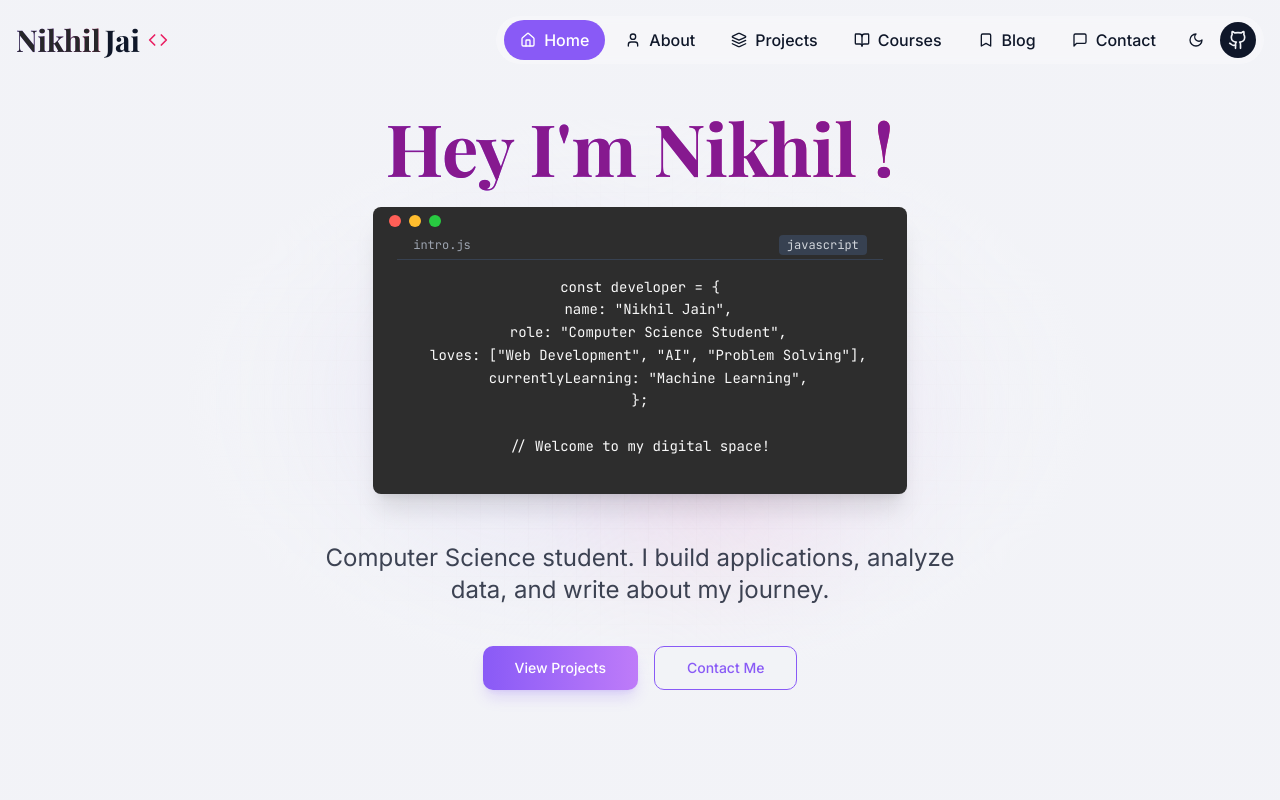
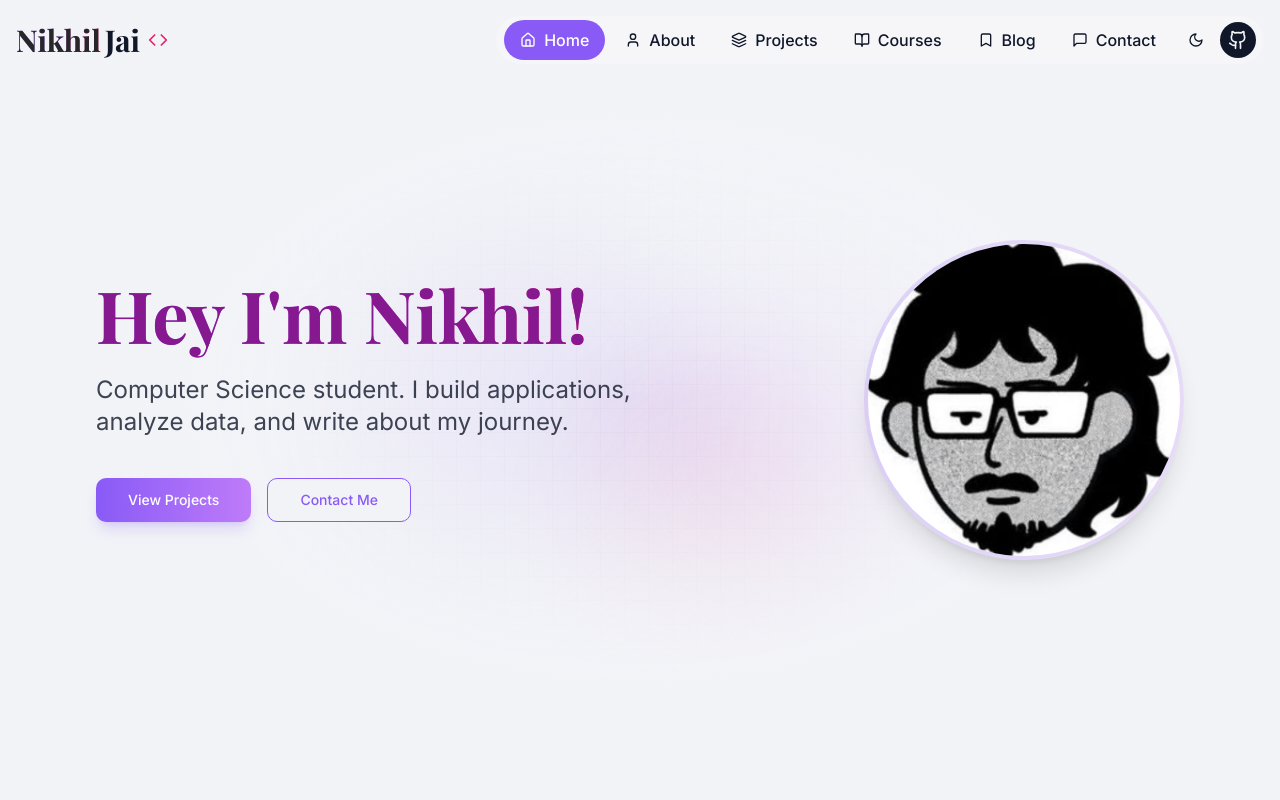
Before and after one commit to Jikhlin23/bunny_on_steroids, a React (Vite) app: page / in a window 1280 px wide. Shown: the top 800 px of the page. Built offline with nearby package versions, Linux system fonts and the light colour scheme.

Commit message:
Refactor: Update code block and card layout
Restructure the code block and card components to display content with an image on the right and text elements on the left.

```diff
--- a/src/pages/Index.tsx
+++ b/src/pages/Index.tsx
@@ -7,6 +7,7 @@ import Footer from '@/components/Footer';
 import AnimatedBackground from '@/components/AnimatedBackground';
 import CodeBlock from '@/components/CodeBlock';
 import GlowingCard from '@/components/GlowingCard';
+
 const Index = () => {
   // Featured Projects
   const featuredProjects = [{
@@ -79,23 +80,13 @@ const Index = () => {
       <section className="min-h-screen flex items-center justify-center relative px-4 overflow-hidden">
         <AnimatedBackground />
 
-        <div className="container mx-auto flex flex-col items-center text-center max-w-4xl animate-fade-in relative z-10">
-          <h1 className="text-5xl md:text-7xl font-bold mb-2 font-serif">
-            <span className="text-gradient text-fuchsia-800">Hey I'm Nikhil !</span>
+        <div className="container mx-auto flex flex-col md:flex-row items-center justify-between max-w-6xl animate-fade-in relative z-10 gap-8">
+          {/* Left column: Name, description and buttons */}
+          <div className="flex flex-col items-start text-left max-w-xl">
+            <h1 className="text-5xl md:text-7xl font-bold mb-6 font-serif">
+              <span className="text-gradient text-fuchsia-800">Hey I'm Nikhil!</span>
             </h1>
-          <div className="mb-8 relative">
-            <CodeBlock title="intro.js" language="javascript">
-              {`const developer = {
-  name: "Nikhil Jain",
-  role: "Computer Science Student",
-  loves: ["Web Development", "AI", "Problem Solving"],
-  currentlyLearning: "Machine Learning",
-};
-
-// Welcome to my digital space!`}
-            </CodeBlock>
-          </div>
-          <p className="text-xl md:text-2xl mb-10 text-foreground/80 max-w-2xl">
+            <p className="text-xl md:text-2xl mb-10 text-foreground/80">
               Computer Science student. I build applications, analyze data, and write about my journey.
             </p>
             <div className="flex flex-col sm:flex-row gap-4">
@@ -105,6 +96,18 @@ const Index = () => {
               <Button size="lg" variant="outline" className="border-primary text-primary hover:bg-primary/10 ripple-effect" asChild>
                 <Link to="/contact">Contact Me</Link>
               </Button>
+            </div>
+          </div>
+
+          {/* Right column: Image */}
+          <div className="w-full md:w-2/5 flex justify-center md:justify-end">
+            <div className="relative w-64 h-64 md:w-80 md:h-80 rounded-full bg-gradient-to-r from-primary/20 to-secondary/20 p-1 shadow-xl animate-scale-in">
+              <img
+                src="/lovable-uploads/34df2576-2aa5-4cba-a3c6-afe6cbfc1f8a.png"
+                alt="Nikhil's profile"
+                className="w-full h-full rounded-full object-cover object-center"
+              />
+            </div>
           </div>
         </div>
       </section>
@@ -255,4 +258,5 @@ const Index = () => {
       <Footer />
     </div>;
 };
+
 export default Index;
```
Also changed, not shown: public/lovable-uploads/34df2576-2aa5-4cba-a3c6-afe6cbfc1f8a.png (added). Lines whose indentation alone changed are shown as unchanged.
